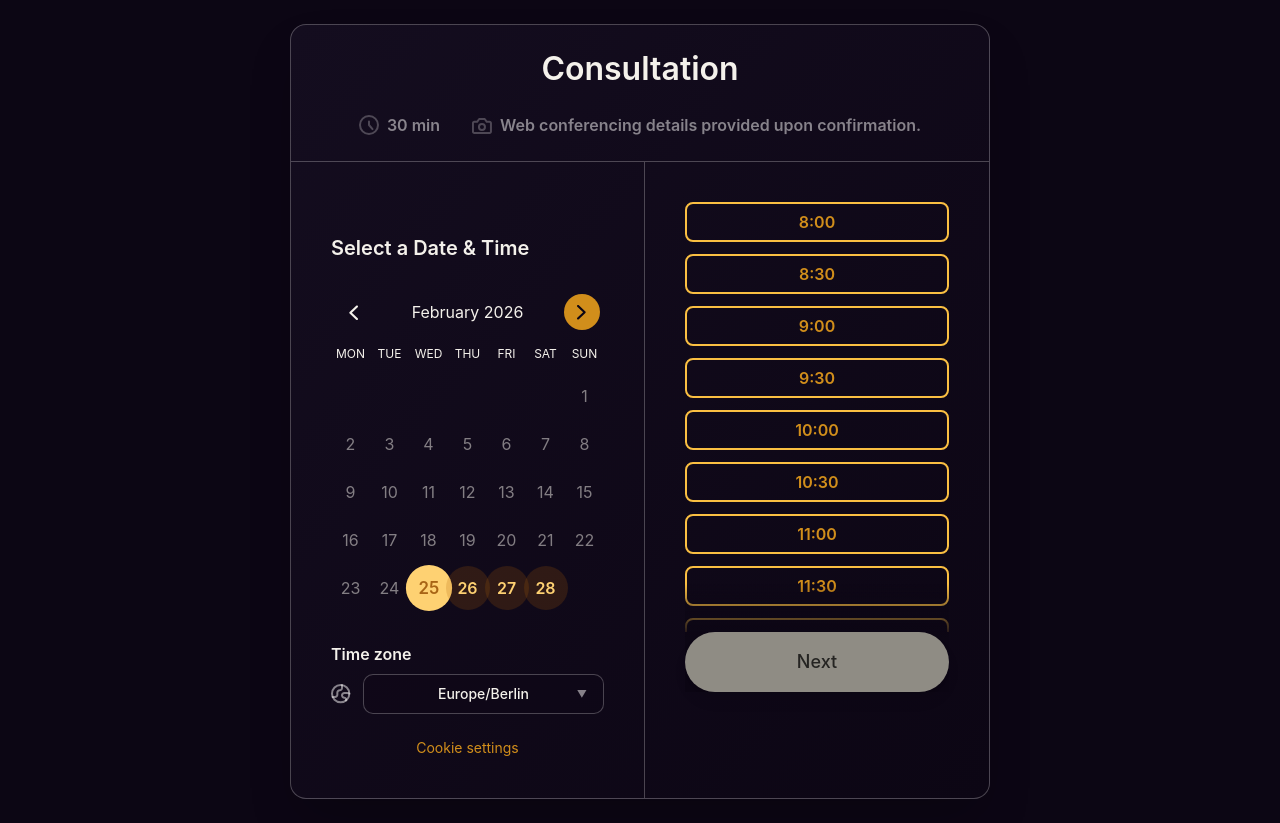
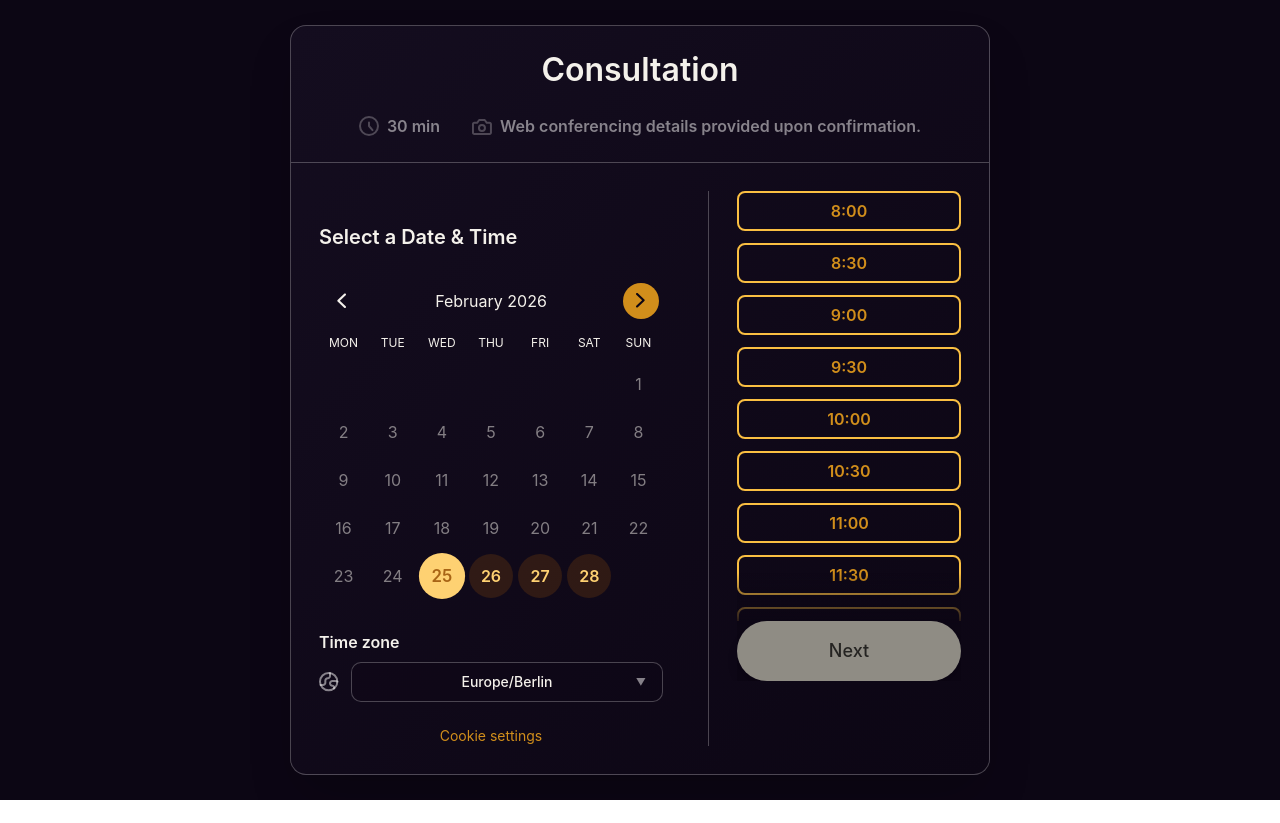
Before and after one commit to Ded-Goit/booking-flow, a React (Vite) app: page / in a window 1280 px wide. Both pictures are taken after a click on the button "25". After the commit the page ends 800 px from the top, so only its background shows below. Built offline with nearby package versions, Linux system fonts and the light colour scheme.

Commit message:
edit step time

```diff
--- a/src/components/booking/TimeSelector.tsx
+++ b/src/components/booking/TimeSelector.tsx
@@ -28,25 +28,40 @@ export const TimeSelector = ({
   } as const;
 
   return (
-    <div className="md:grid md:grid-cols-[1fr_344px] w-full">
+    /* 1. ПРИБРАНО min-h-screen. Замінено на h-auto (висота за контентом) */
+    <div className="w-full h-auto flex justify-center bg-[var(--color-bg)]">
+      {/* 2. КОНТЕЙНЕР ВІДЖЕТА: Додано h-fit, щоб він не ріс вниз */}
+      <div
+        className="
+      w-full max-w-[1000px]
+      h-fit
+      md:p-[28px]
+      md:grid md:grid-cols-[1fr_244px]
+      md:gap-2
+      box-border
+    "
+      >
         {/* ЛІВА ЧАСТИНА: Календар */}
-      <div className="p-6 md:p-10 md:border-r border-[var(--color-white-25)] flex justify-center">
+        {/* h-fit гарантує, що колонка закінчиться там, де закінчиться календар */}
+        <div className="p-6 md:p-0 md:pr-[28px] md:border-r border-[var(--color-white-25)] flex flex-col h-fit">
+          <div className="w-full max-w-[344px] mx-auto md:mx-0 text-left">
             <Calendar
               selectedDate={selectedDate}
               selectedTimezone={selectedTimezone}
               onTimezoneChange={onTimezoneChange}
             />
           </div>
+        </div>
 
         {/* ПРАВА ЧАСТИНА: Вибір часу */}
-      <div className="p-6 md:p-10 flex flex-col h-full relative overflow-hidden">
-        {/* Контейнер кнопок часу */}
+        {/* Видалено h-full, додано self-start, щоб блок не розтягувався по висоті лівої частини */}
+        <div className="p-6 md:p-0 md:pl-[20px] flex flex-col h-fit self-start relative overflow-hidden">
           <div
             className="
             flex flex-col gap-3
-            h-[430px] /* Висота підібрана під ~9 кнопок */
+            h-[430px] /* Фіксована висота зони скролу */
             overflow-y-auto
-            [&::-webkit-scrollbar]:hidden /* Приховує скрол у Chrome/Safari */
+            [&::-webkit-scrollbar]:hidden
           "
             style={hideScrollbarStyle}
           >
@@ -62,8 +77,7 @@ export const TimeSelector = ({
             ))}
           </div>
 
-        {/* Контейнер кнопки Next з градієнтом-перекриттям */}
-        {/* -mt-12 та pt-12 створюють зону перекриття нижньої кнопки */}
+          {/* Кнопка Next */}
           <div className="relative z-10 -mt-12 pt-12 bg-gradient-to-t from-[#0c0614] via-[#0c0614] to-transparent">
             <Button
               variant="primary"
@@ -77,5 +91,6 @@ export const TimeSelector = ({
           </div>
         </div>
       </div>
+    </div>
   );
 };
```
Lines whose indentation alone changed are shown as unchanged.
